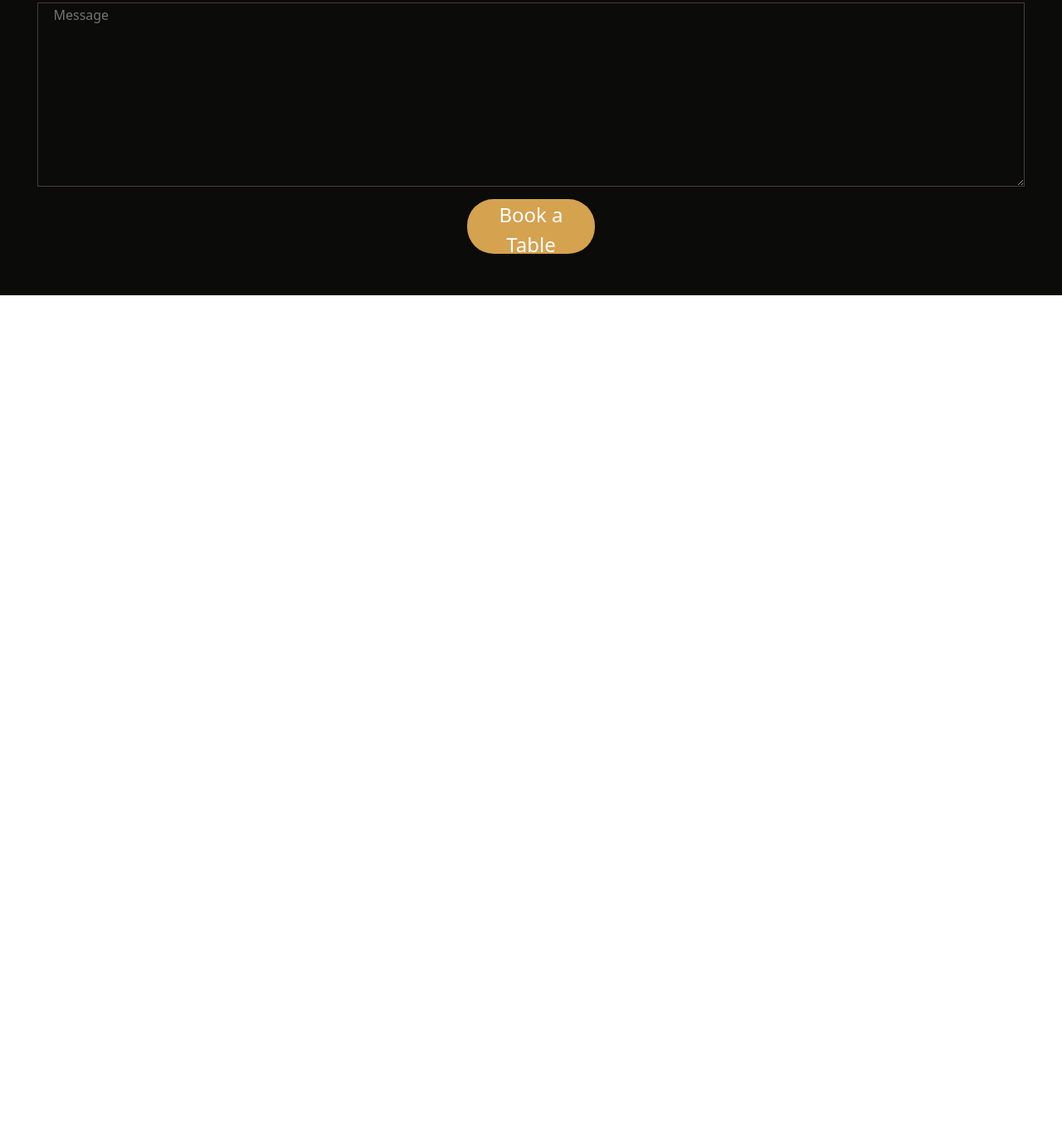
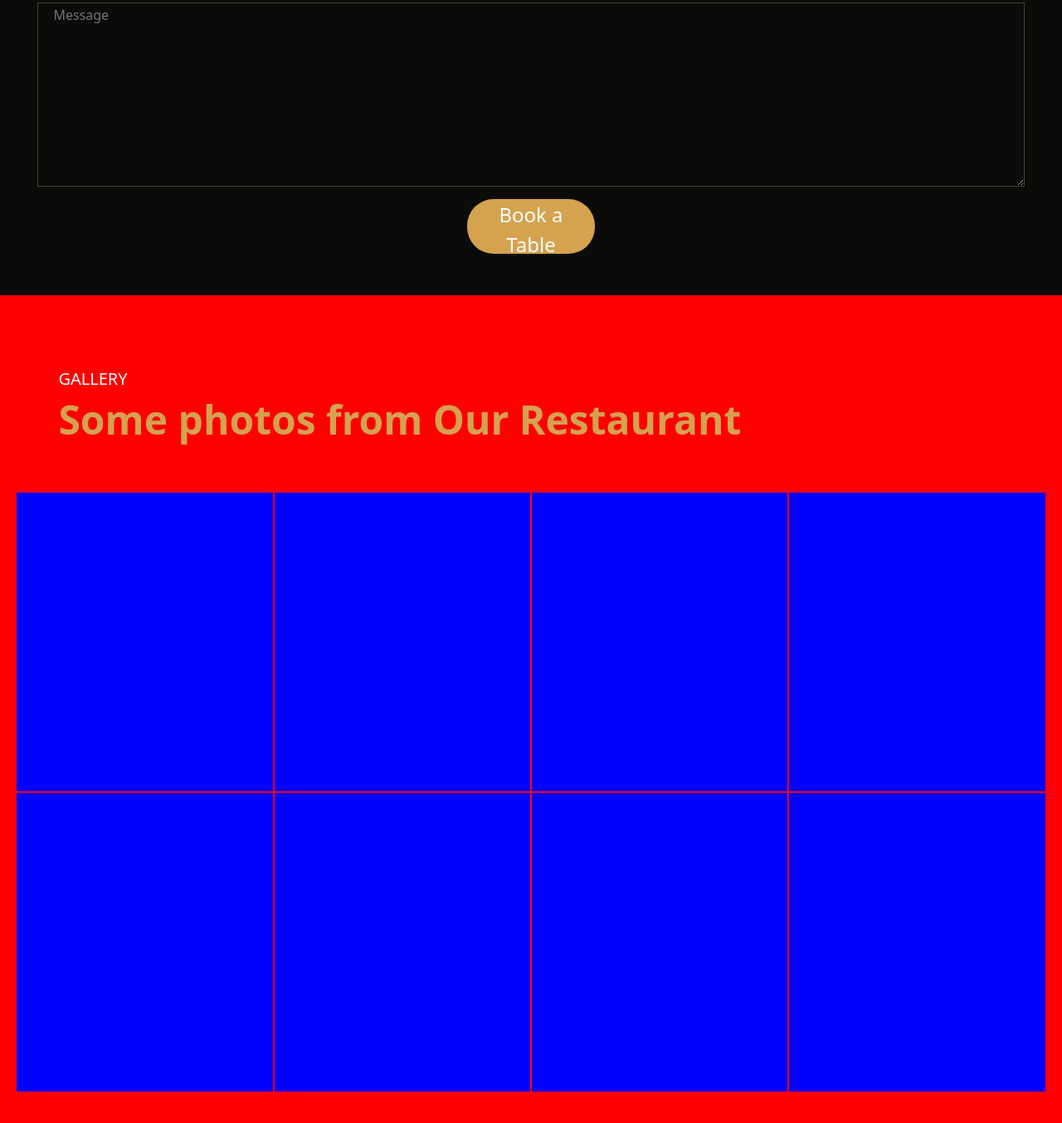
Before and after one commit to ArtusAbelard/ARTUS_CBIENBON, a website: page index.html in a window 1280 px wide. Shown: the part 5180-6534 px from the top of the page at 83% size. Before the commit the page ends 5536 px from the top, so only its background shows below. Drawn offline with nearby package versions, Linux system fonts and the light colour scheme.

Commit message:
section6 start with div

```diff
--- a/index.html
+++ b/index.html
@@ -283,6 +283,20 @@
       <button id="BookaTable"class="text-white bg-orange rounded-5 border-0 fs-4 mb-10">Book a Table</button>
 
     </section>
+    <section class="d-flex align-items-center justify-content-center flex-column" id="section6">
+      <h6 class="text-white text-start textsec6 fs-5">GALLERY</h6>
+      <h2 class="text-orange pb-10 text-start textsec6 fw-bold display-5">Some photos from Our Restaurant</h2>
+      <div id="divsec6" class="d-flex flex-wrap">
+        <div class="divimg"></div>
+        <div class="divimg"></div>
+        <div class="divimg"></div>
+        <div class="divimg"></div>
+        <div class="divimg"></div>
+        <div class="divimg"></div>
+        <div class="divimg"></div>
+        <div class="divimg"></div>
+      </div>
+    </section>
 
 
     <script src="./node_modules/@popperjs/core/dist/umd/popper.js"></script>
--- a/src/sass/app.sass
+++ b/src/sass/app.sass
@@ -7,3 +7,4 @@
 @import ./modules/section3
 @import ./modules/section4
 @import ./modules/section5
+@import ./modules/section6
--- /dev/null
+++ b/src/sass/modules/section6.sass
@@ -0,0 +1,16 @@
+#section6
+    width: 100%
+    height: 1050px
+    background: red
+    .textsec6
+        width: 89%
+    #divsec6
+        width: 97%
+        height: 69%
+        background: yellow
+
+        .divimg
+            height: 50%
+            width: 25%
+            background: blue
+            border: 1px solid red
```
Also changed, not shown: public/css/style.css, 1 other file.
